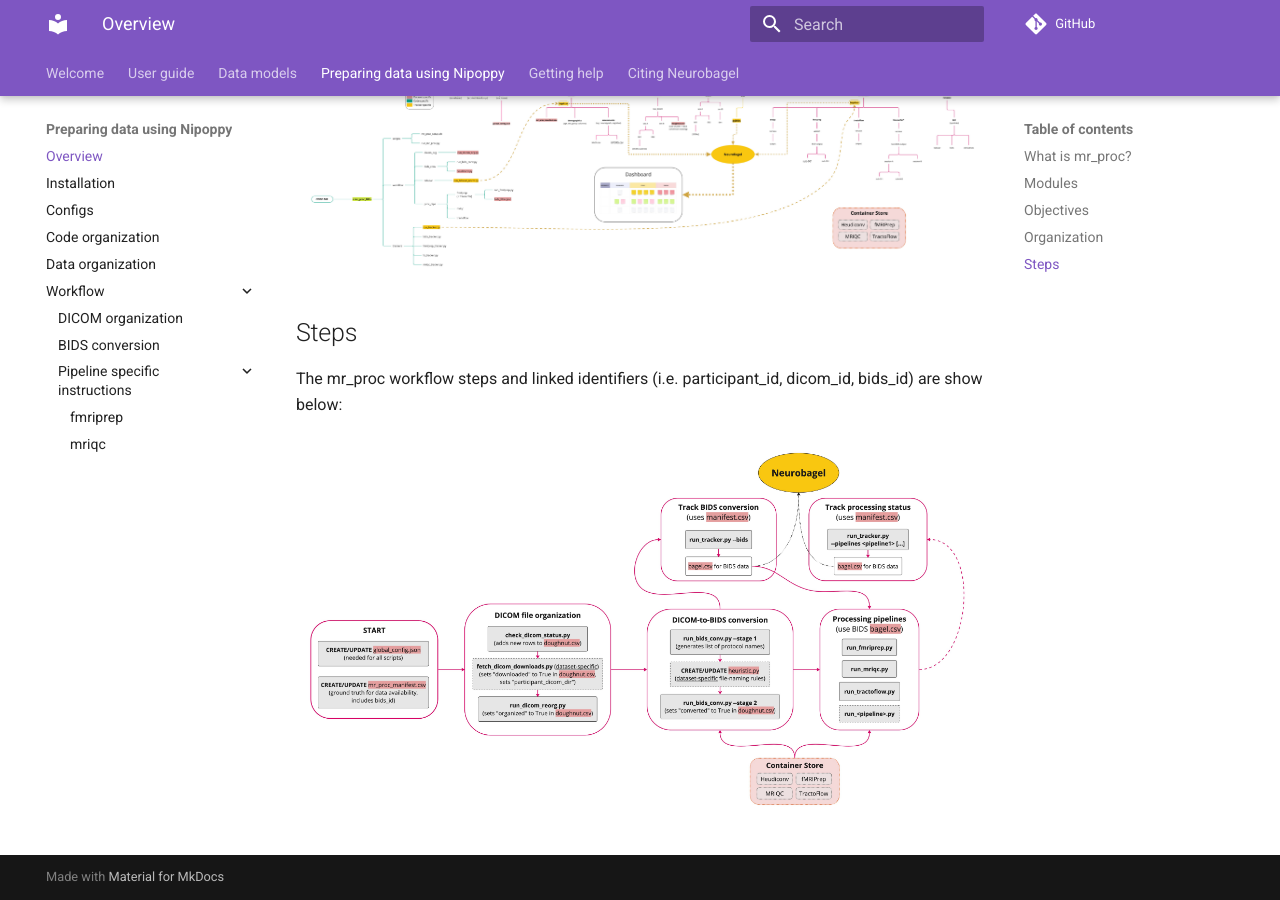
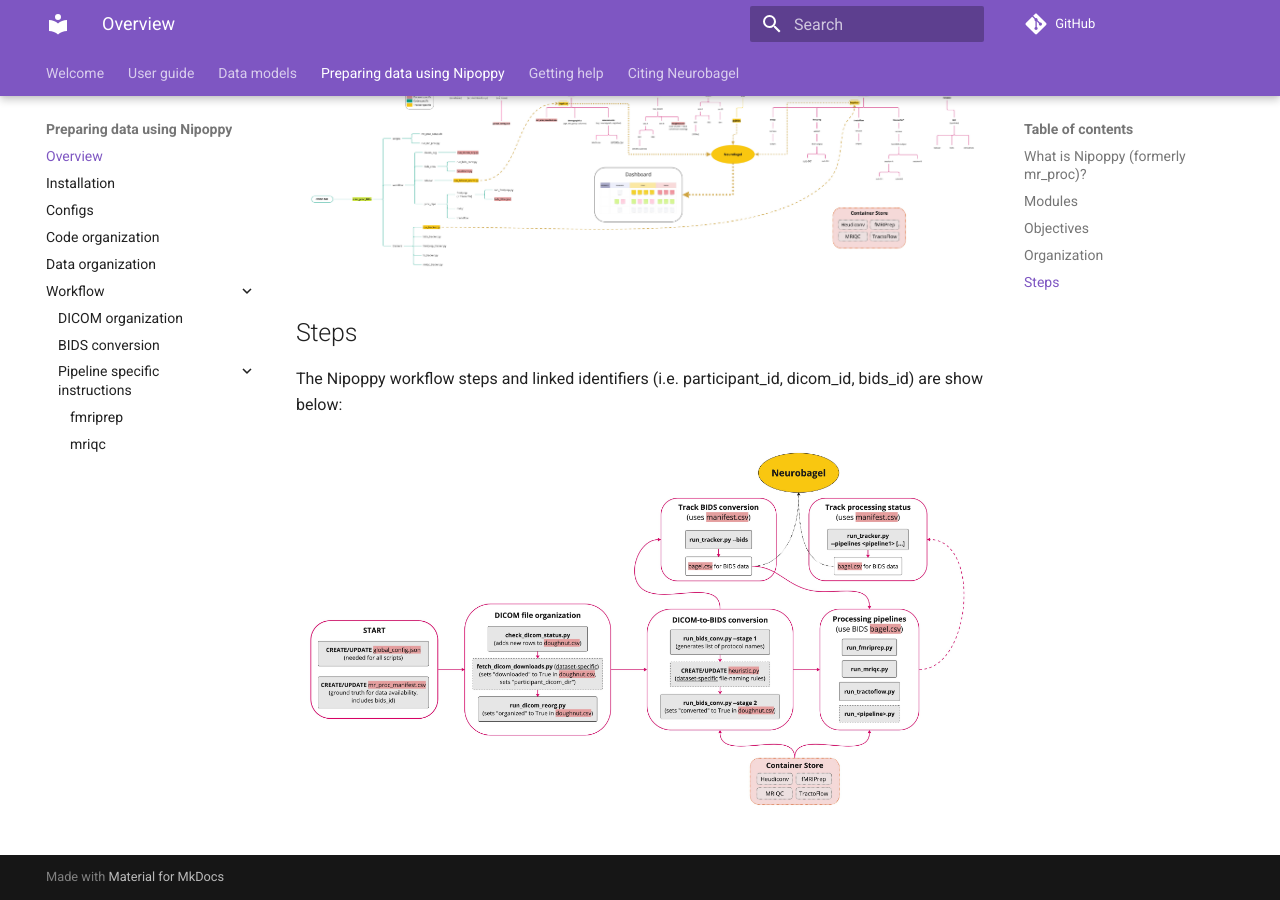
Before and after one commit to neurobagel/documentation, an MkDocs documentation site: the page built from docs/nipoppy/overview.md, in a window 1280 px wide and 900 px high, scrolled down 1115 px. Built offline with MkDocs 1.6.1 and Material for MkDocs 9.7.7, drawn with Linux system fonts in a browser that asks for light colours; comment, search, counter and statistics services are not loaded; some of the changed text lies outside the part shown.

Commit message:
rename mr_proc to nipoppy on overview page

```diff
--- a/docs/nipoppy/overview.md
+++ b/docs/nipoppy/overview.md
@@ -1,9 +1,9 @@
-## What is mr_proc?
+## What is Nipoppy (formerly mr_proc)?
 *Process long and prosper*
 
 ---
 
-mr_proc is a workflow manager for:
+Nipoppy is a workflow manager for:
 
 1. MRI and tabular data curation
 2. Standardized processing
@@ -34,6 +34,6 @@
 
 
 ## Steps
-The mr_proc workflow steps and linked identifiers (i.e. participant_id, dicom_id, bids_id) are show below:
+The Nipoppy workflow steps and linked identifiers (i.e. participant_id, dicom_id, bids_id) are show below:
 
 ![mr_proc_steps](../imgs/steps.jpg)
```
